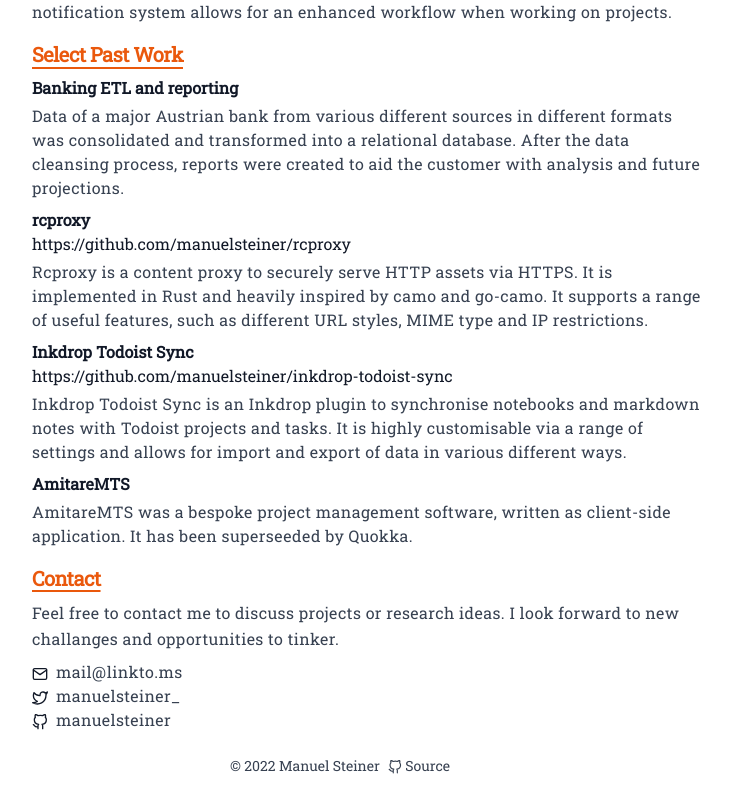
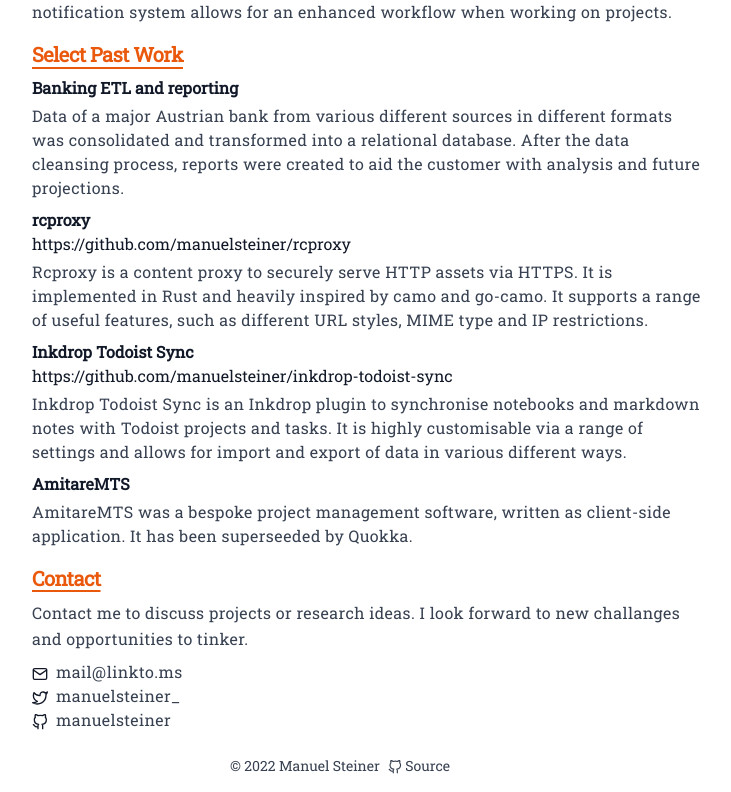
Before and after one commit to manuelsteiner/linkto.ms, a Next.js app: page / in a window 1280 px wide. Shown: the part 977-1769 px from the top of the page, without its empty margins (272-1003 px from the left). Built offline with nearby package versions, Linux system fonts and the light colour scheme.

Commit message:
change contact text

```diff
--- a/components/contact.tsx
+++ b/components/contact.tsx
@@ -23,8 +23,8 @@ const Contact = () => {
       </h1>
 
       <p className="mt-2 leading-relaxed tracking-wide text-gray-700 dark:text-gray-300">
-        Feel free to contact me to discuss projects or research ideas. I look
-        forward to new challanges and opportunities to tinker.
+        Contact me to discuss projects or research ideas. I look forward to new
+        challanges and opportunities to tinker.
       </p>
 
       <ul className="mt-2 text-gray-700 dark:text-gray-300">
```
